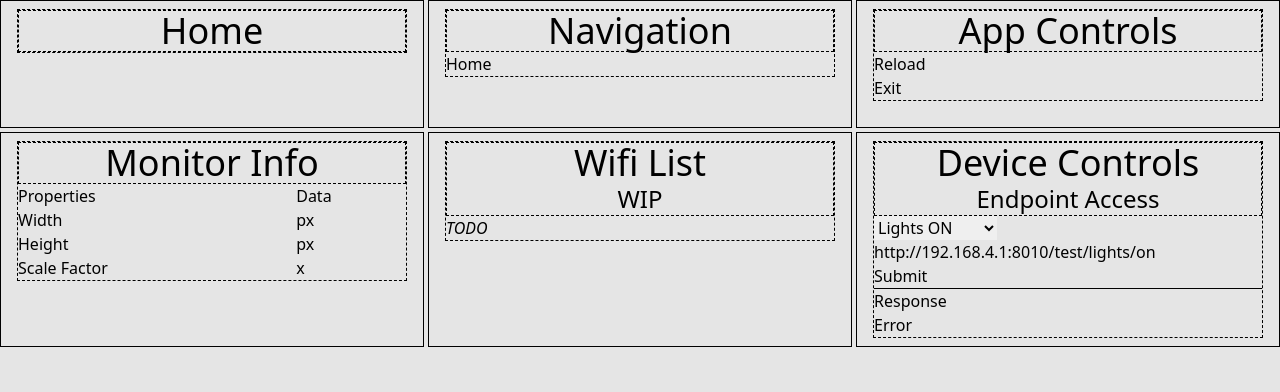
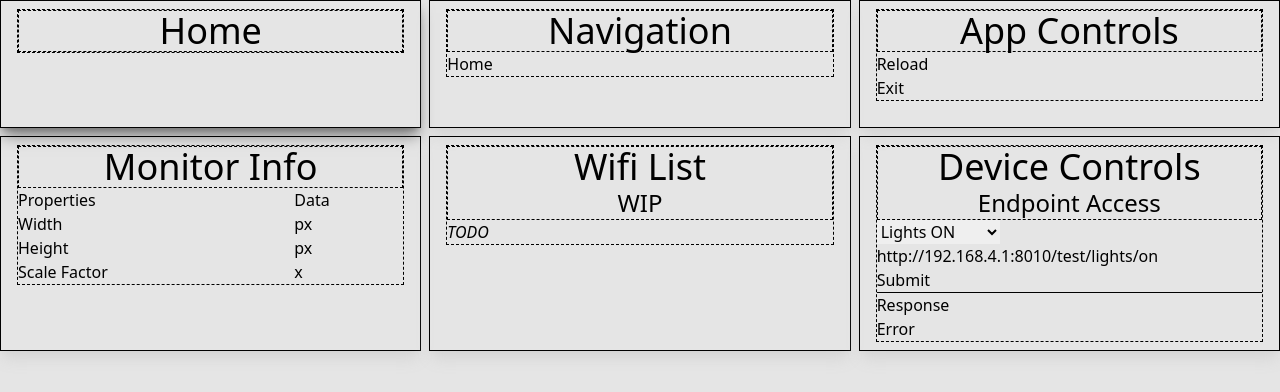
Before and after one commit to gabe-lepo/tauri-test, a React (Vite) app: page / in a window 1280 px wide. Shown: the top 392 px of the page. Built offline with nearby package versions, Linux system fonts and the light colour scheme.

Commit message:
Added card shadows

```diff
--- a/src/components/ComponentCard.tsx
+++ b/src/components/ComponentCard.tsx
@@ -7,7 +7,9 @@ interface CardProps {
 export default function ComponentCard({ component }: CardProps) {
    return (
       <div className={
-         "container px-4 py-2 min-h-32 max-h-80 overflow-auto overscroll-none border"
+         "container px-4 py-2 " +
+         "min-h-32 max-h-80 overflow-auto overscroll-none border " +
+         "shadow-lg shadow-neutral-300 hover:shadow-neutral-500 "
       }>
          <div className="border border-dashed">{component}</div>
       </div>
--- a/src/pages/Home.tsx
+++ b/src/pages/Home.tsx
@@ -12,7 +12,7 @@ function Home() {
    return(
       <div className="h-dvh bg-neutral-200">
          <div className={
-            "grid gap-1 grid-cols-1 sm:grid-cols-2 md:grid-cols-3"
+            "grid gap-2 grid-cols-1 sm:grid-cols-2 md:grid-cols-3"
          }>
             <ComponentCard component={<CardTitle title="Home" />} />
             <ComponentCard component={<NavMenu />} />
```
